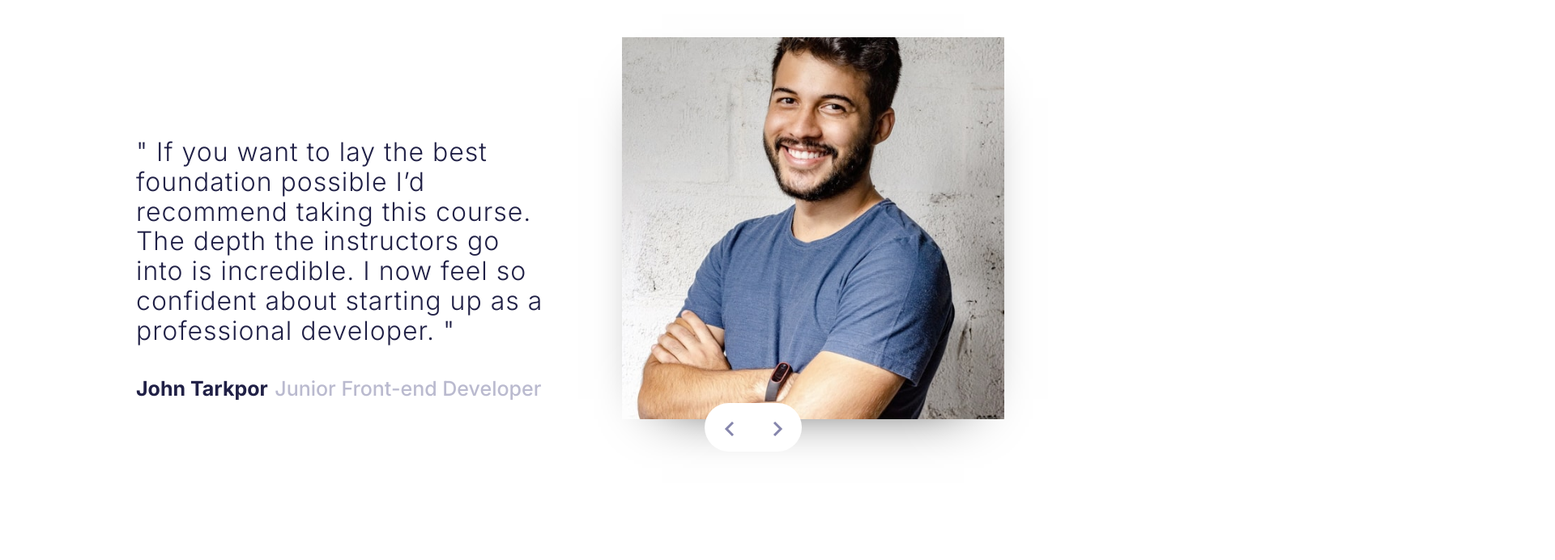
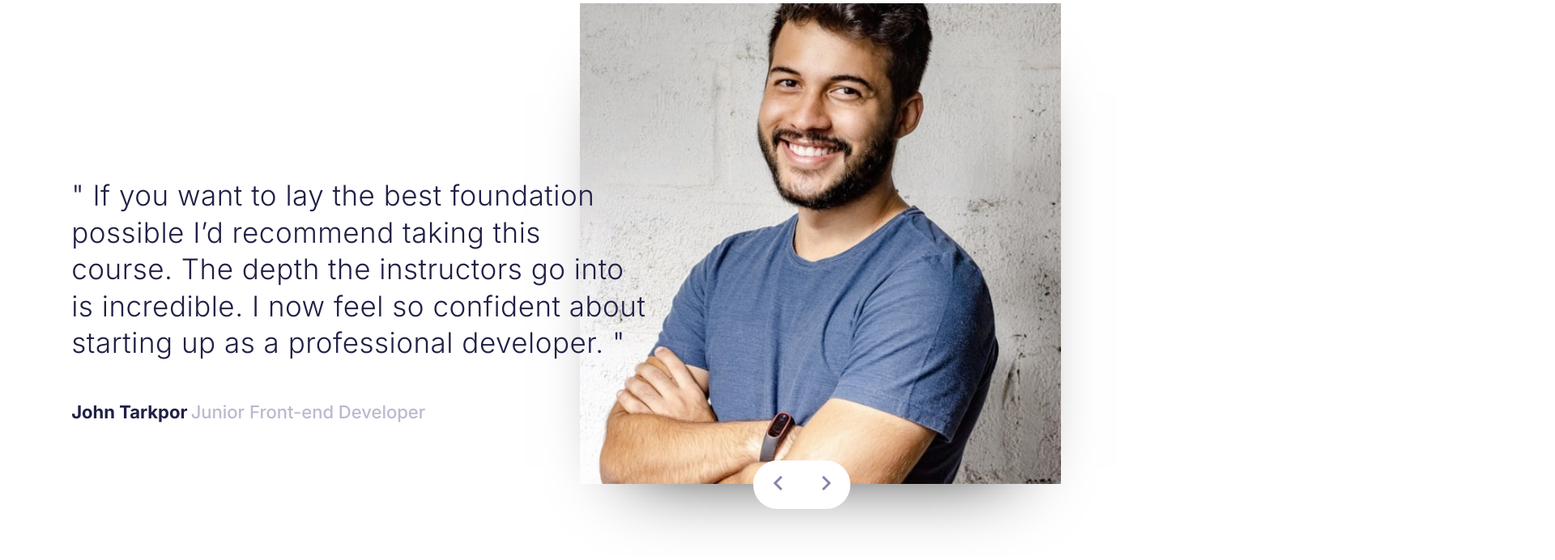
Before and after one commit to stuartmees/bootcamp-testimonials-slider, a plain HTML site: page index.html in a window 1280 px wide. Shown: the part 112-804 px from the top of the page at 81% size, 1920 px wide, since content can reach past the window. Drawn offline with Linux system fonts and the light colour scheme.

Commit message:
name and role styled and testimonial repositioned

```diff
--- a/css/styles.css
+++ b/css/styles.css
@@ -1,50 +1,67 @@
 body {
     font-family: 'Inter', sans-serif;
-    font-size: 32px;
 }
 
 .testimonial {
-    width: 80vw;
+    position: relative;
+    top: 100px;
+    width: 1400px;
     margin: 0 auto;
 }
 
-figcaption {
-    width: 54%;
-    position: relative;
-    top: 250px
+figure {
+    display: flex;
+    flex-direction: row-reverse;
 }
 
 img {
     position: relative;
-    left: 600px;
-    bottom: 200px;
+    right: 50px;
     z-index: -1;
-    width: 50%;
-    box-shadow: 0 25px 70px -50px black;
+    width: 45%;
+    box-shadow: 0 45px 90px -65px black;
 }
+
+figcaption {
+    height: 100px;
+    width: 54%;
+    position: relative;
+    top: 180px;
+    left: 35px;
+}
+
 
 .text {
     color: hsl(240, 38%, 20%);
     font-weight: 300;
-    letter-spacing: 1px;
+    letter-spacing: 0.5px;
+    line-height: 1.3;
+    font-size: 35px;
+}
+
+figcaption>div {
+    margin-top: 50px;
+}
+
+figcaption>div>span {
+    font-size: 22px;
 }
 
 .name {
     color: hsl(240, 38%, 20%);
     font-weight: 700;
-    font-size: 25px;
 }
 
 .role {
     color: hsl(240, 18%, 77%);
     font-weight: 500;
-    font-size: 25px;
 }
 
 #buttons {
     position: relative;
-    left: 870px;
-    bottom: 260px;
+    left: 930px;
+    top: 55px;
+    width: 123px;
 }
 
 #buttons>button {
@@ -52,7 +69,6 @@ img {
     height: 60px;
     width: 60px;
     border: none;
-    text-decoration: ;
 }
 
 #buttons>button:focus {
--- a/index.js
+++ b/index.js
@@ -27,14 +27,14 @@ window.addEventListener('DOMContentLoaded', function(){
     function popuplateTestimonial() {
         const innerHTML =
             `<figure class="fade-in">
+                <img class="image" src=${testimonials[i].image} width='400' heigh='200'>
                 <figcaption>
                     <p class="text">" ${testimonials[i].text} "</p>
-                        <div>
-                            <span class="name">${testimonials[i].name}</span>
-                            <span class="role">${testimonials[i].role}</span>
-                        <div>
+                    <div>
+                        <span class="name">${testimonials[i].name}</span>
+                        <span class="role">${testimonials[i].role}</span>
+                    <div>
                 </figcaption>
-                <img class="image" src=${testimonials[i].image} width='400' heigh='200'>
             </figure>`
 
         testimonial.innerHTML = innerHTML;
```
